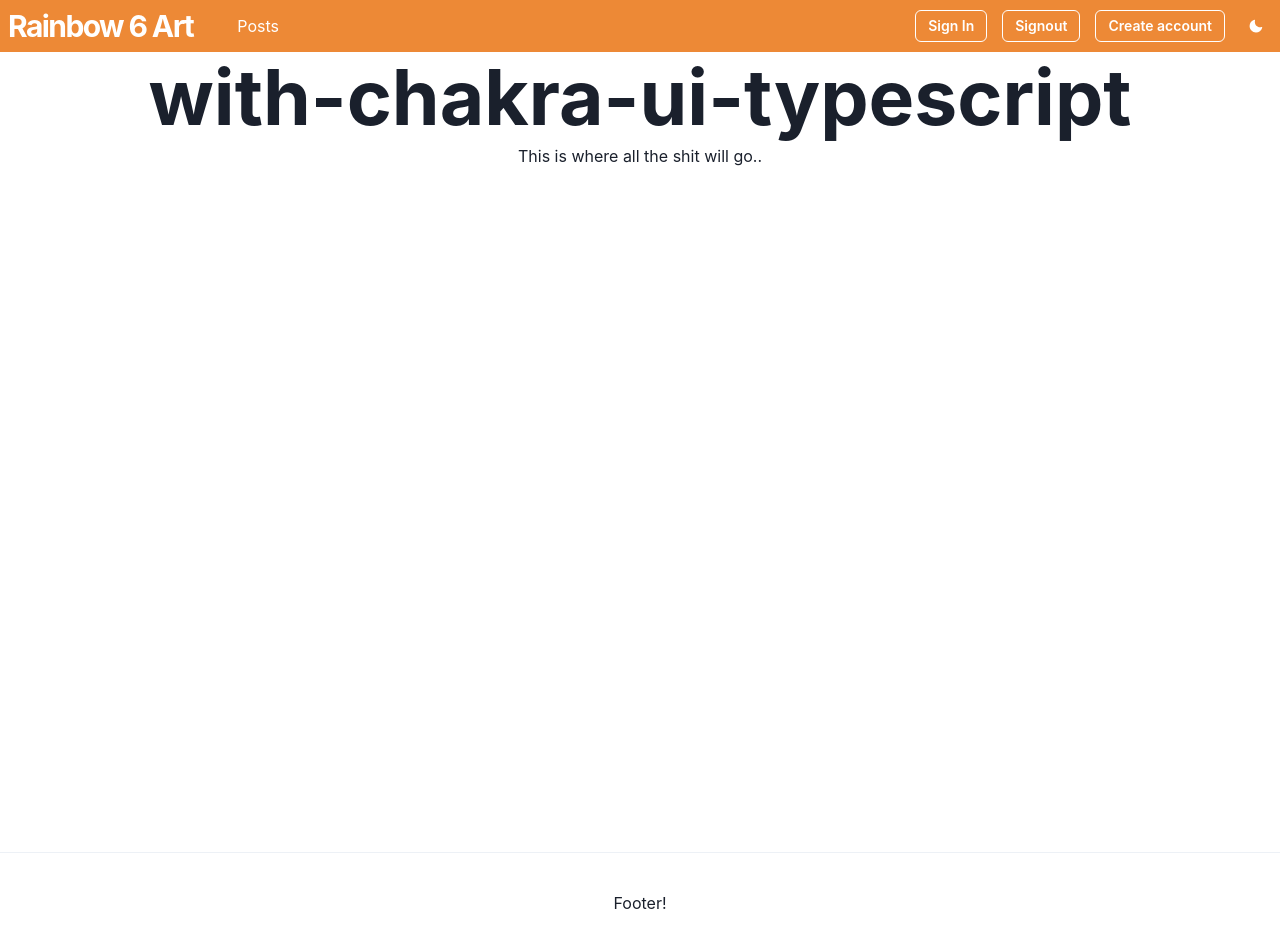
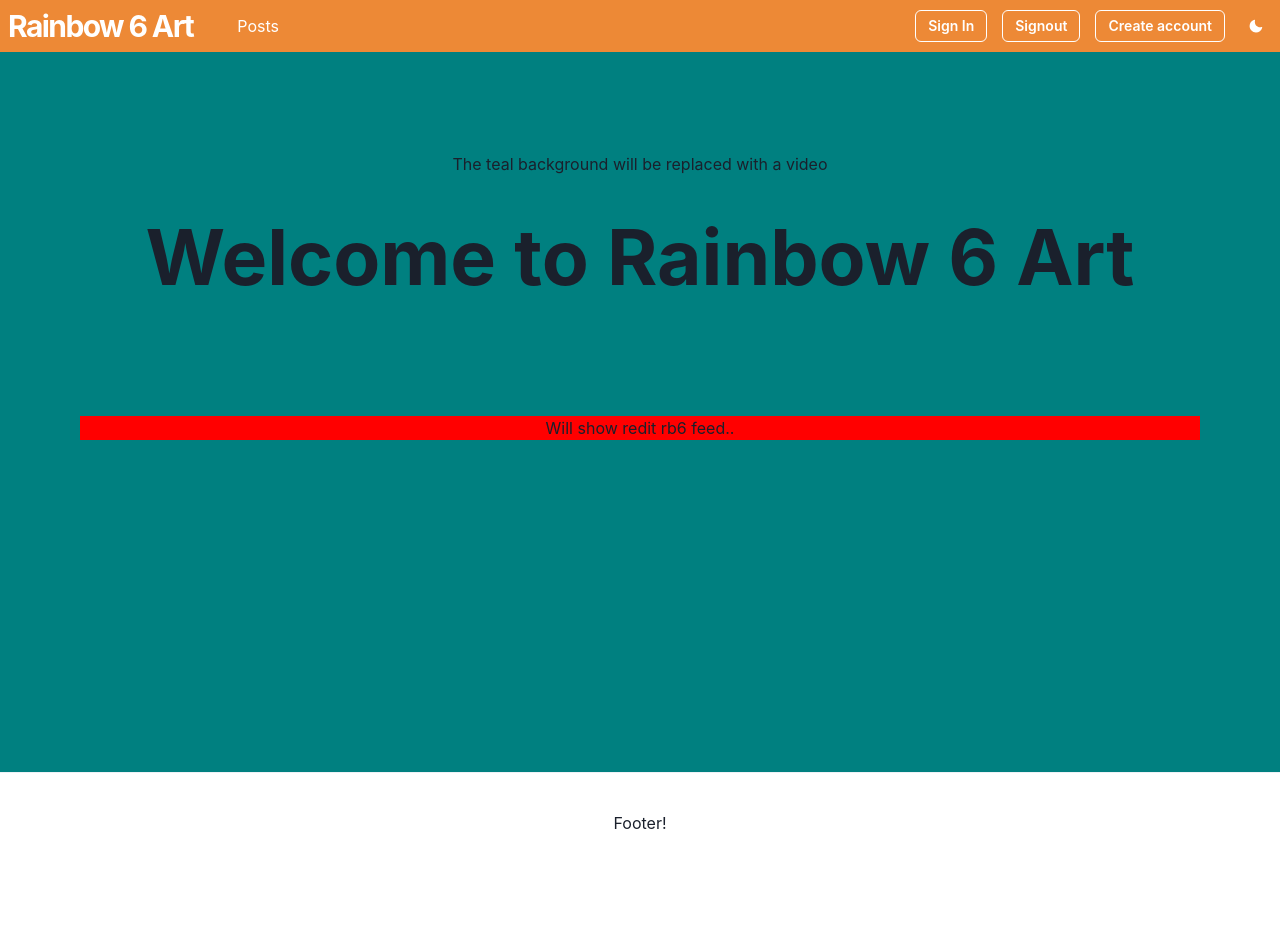
Before and after one commit to rb6art/rb6art, a Next.js app in the folder client/: page / in a window 1280 px wide. Shown: the top 948 px of the page. After the commit the page ends 873 px from the top, so only its background shows below. Built offline with nearby package versions, Linux system fonts and the light colour scheme.

Commit message:
Page flow fix. Allowing for a full background image behind he hero and feed component

```diff
--- a/client/src/components/Hero.tsx
+++ b/client/src/components/Hero.tsx
@@ -1,11 +1,11 @@
 import { Flex, Heading } from '@chakra-ui/react'
 
 export const Hero = ({ title }: { title: string }) => (
-  <Flex justifyContent="center" alignItems="center" >
+  <Flex justifyContent="center" alignItems="center" mt="40" mb="10%">
     <Heading fontSize="6vw">{title}</Heading>
   </Flex>
 )
 
 Hero.defaultProps = {
-  title: 'with-chakra-ui-typescript',
+  title: 'Welcome to Rainbow 6 Art',
 }
--- a/client/src/pages/index.tsx
+++ b/client/src/pages/index.tsx
@@ -1,11 +1,35 @@
 import { Hero } from '../components/Hero'
 import { Container } from '../components/base/Container'
+import { Box, Flex } from '@chakra-ui/react'
+import styled from '@emotion/styled'
+
+const height = '90vh'
+const BackgroundWrapper = styled.div`
+  padding-top: 100px;
+  height: ${height};
+  position: absolute;
+  width: 100%;
+  background: teal;
+  text-align: center;
+  z-index: -1;
+`
 
 const Index = () => (
-  <Container height="100vh">
-    <Hero />
-    This is where all the shit will go..
-  </Container>
+  <div>
+    <BackgroundWrapper>
+      The teal background will be replaced with a video
+    </BackgroundWrapper>
+    <Container height="100%">
+      <Flex direction="column" h={height} w="100%">
+        <Box mr="20" ml="20" h="100vh">
+          <Hero />
+          <Box bg="red" textAlign="center">
+            Will show redit rb6 feed..
+          </Box>
+        </Box>
+      </Flex>
+    </Container>
+  </div>
 )
 
 export default Index
```
